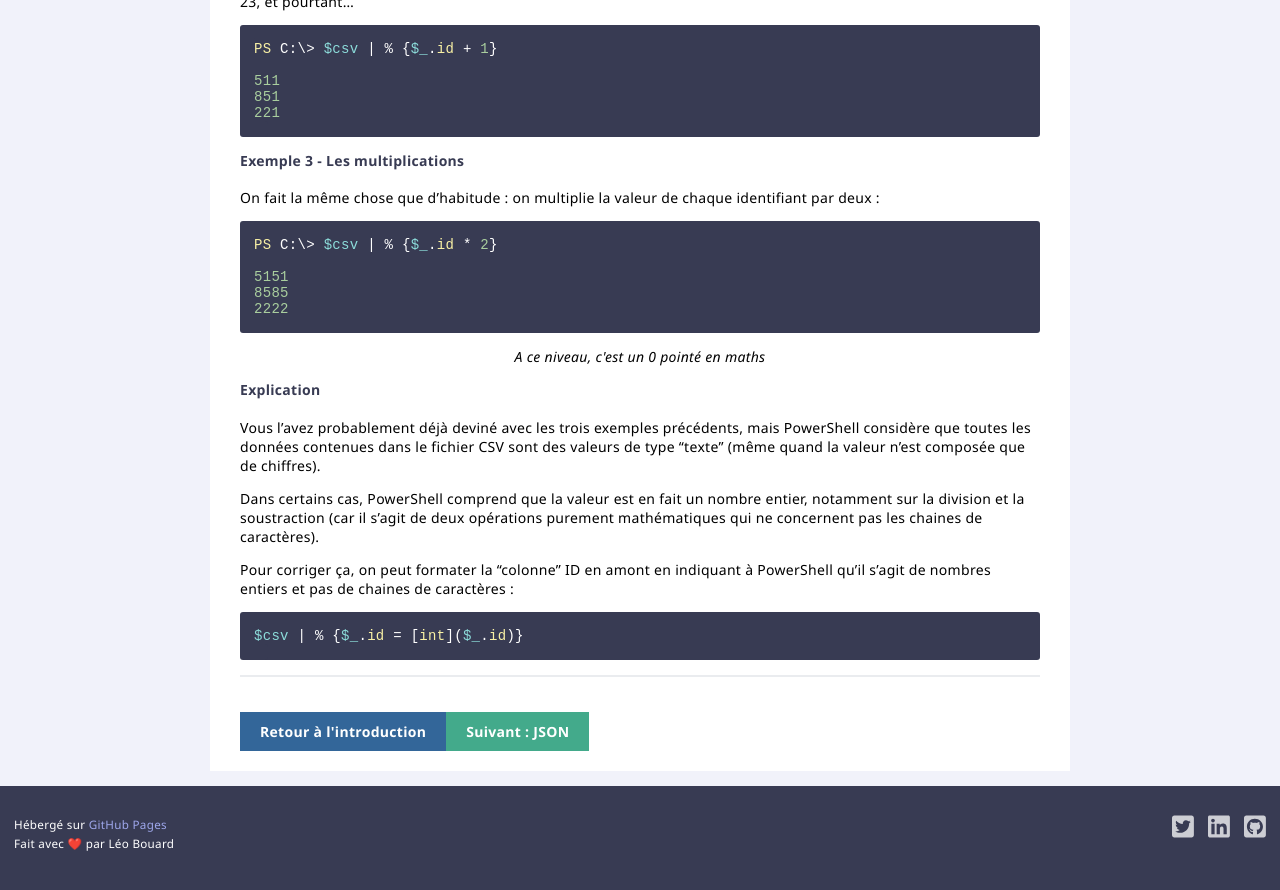
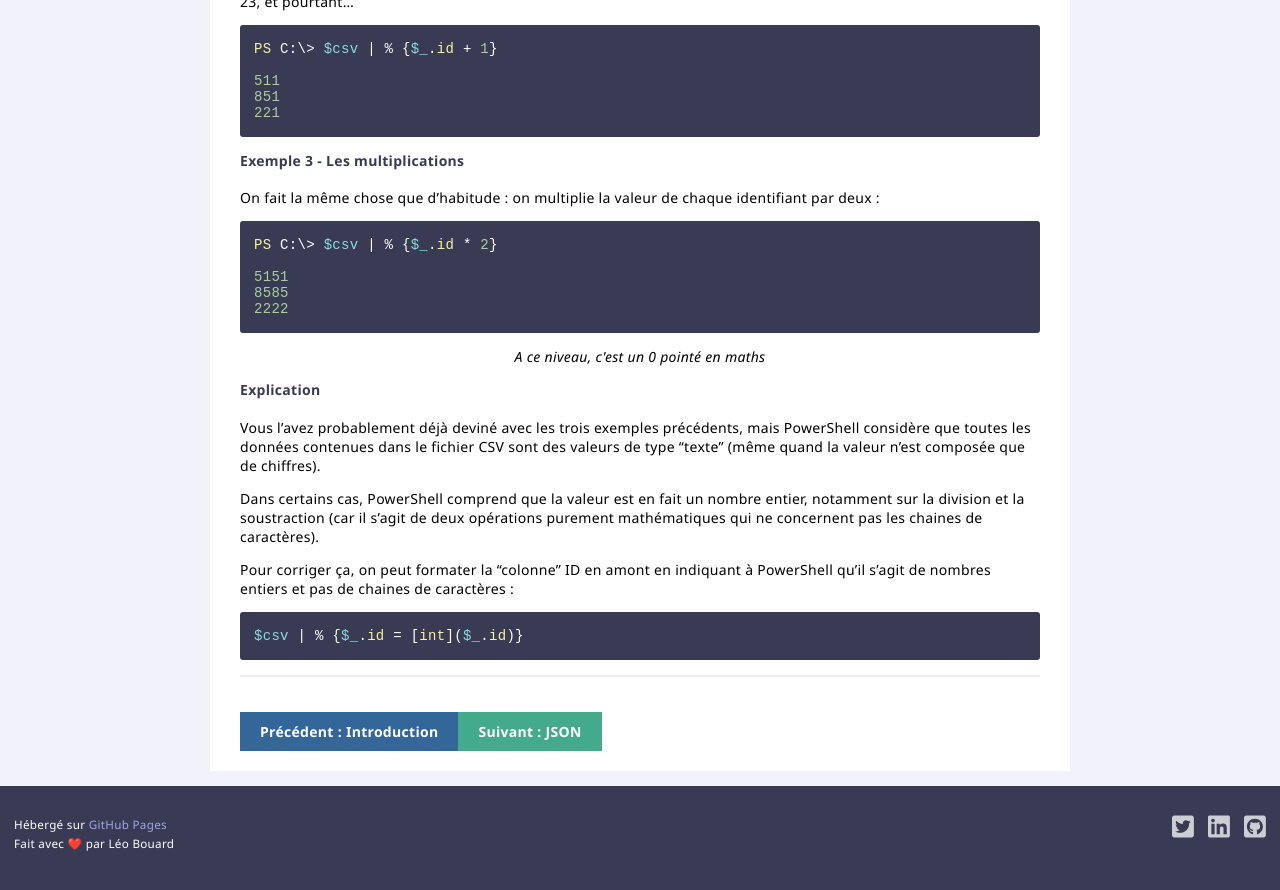
Before and after one commit to leobouard/leobouard.github.io, a Jekyll site: the page built from _posts/2022-05-19-donnees-structurees-1.md, in a window 1280 px wide and 900 px high, scrolled down 1870 px. Shown: the top 890 px of the window. Built offline with Jekyll 4.4.1, drawn with Linux system fonts in a browser that asks for light colours.

Commit message:
Update 2022-05-19-donnees-structurees-1.md

```diff
--- a/_posts/2022-05-19-donnees-structurees-1.md
+++ b/_posts/2022-05-19-donnees-structurees-1.md
@@ -138,7 +138,7 @@ $csv | % {$_.id = [int]($_.id)}
 
 <div class="buttons">
     <div class="buttonBack">
-        <a href="/2022/05/19/donnees-structurees-0">Retour à l'introduction</a>
+        <a href="/2022/05/19/donnees-structurees-0">Précédent : Introduction</a>
     </div>
     <div class="buttonNext">
         <a href="/2022/05/19/donnees-structurees-2">Suivant : JSON</a>
```
